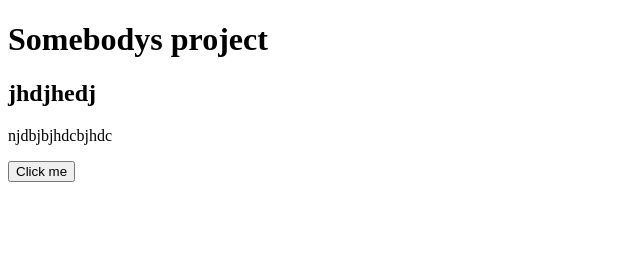
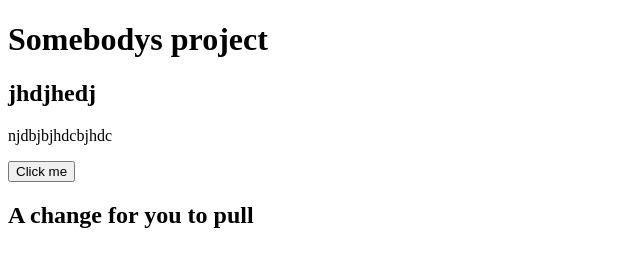
Before and after one commit to Osorachukwu/neptun, a plain HTML site: page Index.html in a window 1280 px wide. Shown: the whole page, without its empty margins (0-640 px from the left). Drawn offline with Linux system fonts and the light colour scheme.

Commit message:
code to be pulled

```diff
--- a/Index.html
+++ b/Index.html
@@ -11,5 +11,8 @@
     <p>njdbjbjhdcbjhdc</p>
     <button>Click me</button>
 
+    <!-- Once you've successfully pulled you will see this comment and the code below👇 -->
+    <h2>A change for you to pull</h2>
+
 </body>
 </html>
```
